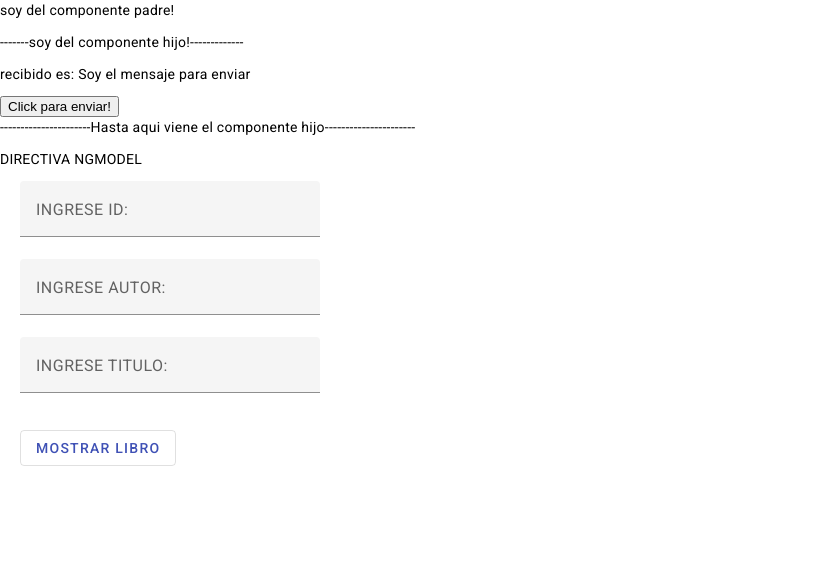
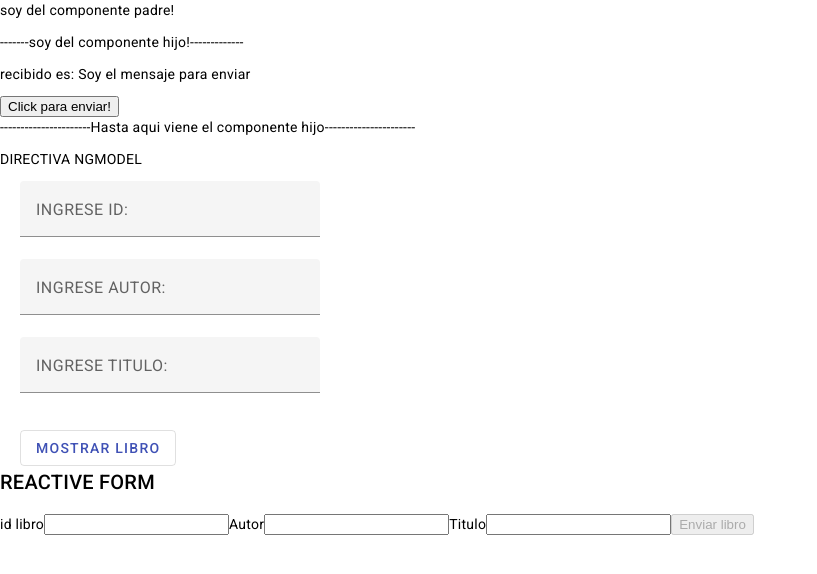
Before and after one commit to santiorjuela1/Frontend, an Angular app in the folder introduction-angular/: page /padre in a window 1280 px wide. Shown: the top 574 px of the page, without its empty margins (0-817 px from the left). Built offline with nearby package versions, Linux system fonts and the light colour scheme.

Commit message:
Reactive formularies

```diff
--- a/introduction-angular/src/app/app.module.ts
+++ b/introduction-angular/src/app/app.module.ts
@@ -5,7 +5,7 @@ import { AppRoutingModule } from './app-routing.module';
 import { AppComponent } from './app.component';
 import { PadreComponent } from './componentes/padre/padre.component';
 import { HijoComponent } from './componentes/hijo/hijo.component';
-import { FormsModule } from '@angular/forms';
+import { FormsModule, ReactiveFormsModule } from '@angular/forms';
 import { BrowserAnimationsModule } from '@angular/platform-browser/animations';
 import {MatButtonModule} from '@angular/material/button';
 import {MatInputModule} from '@angular/material/input';
@@ -26,7 +26,8 @@ import { UserComponent } from './componentes/user/user.component';
     BrowserAnimationsModule,
     MatButtonModule,
     MatInputModule,
-    MatIconModule
+    MatIconModule,
+    ReactiveFormsModule
   ],
   providers: [],
   bootstrap: [AppComponent]
--- a/introduction-angular/src/app/componentes/padre/padre.component.css
+++ b/introduction-angular/src/app/componentes/padre/padre.component.css
@@ -10,3 +10,7 @@
     display: flex;
     width: 300px;
 }
+
+.reactive_form{
+    margin-left: 20hv;
+}
--- a/introduction-angular/src/app/componentes/padre/padre.component.html
+++ b/introduction-angular/src/app/componentes/padre/padre.component.html
@@ -37,3 +37,18 @@
     <button mat-stroked-button color="primary" class="mostrarLibro" (click)="mostrarLibro()">MOSTRAR LIBRO</button>
 
 </section>
+
+<section class="reactive_form">
+<h2>REACTIVE FORM</h2>
+<form [formGroup]="formLibro" (ngSubmit)="enviarLibro()">
+<span>id libro</span>
+<input type="number" formControlName="idLibro">
+<span>Autor</span>
+<input type="text" formControlName="autor">
+<span>Titulo</span>
+<input type="text" formControlName="titulo">
+<button type="submit" [disabled]="formLibro.invalid">Enviar libro</button>
+</form>
+
+
+</section>
--- a/introduction-angular/src/app/componentes/padre/padre.component.ts
+++ b/introduction-angular/src/app/componentes/padre/padre.component.ts
@@ -1,4 +1,5 @@
 import { Component } from '@angular/core';
+import { FormControl, FormGroup, Validators } from '@angular/forms';
 import { Libro } from 'src/models/Libro';
 
 @Component({
@@ -7,6 +8,14 @@ import { Libro } from 'src/models/Libro';
   styleUrls: ['./padre.component.css']
 })
 export class PadreComponent {
+
+  public formLibro = new FormGroup({
+    idLibro : new FormControl(null),
+    autor : new FormControl('', [Validators.required, Validators.minLength(5)]),
+    titulo : new FormControl('', [Validators.required]),
+
+  });
+
   public mensajeParaEnviar : string = "Soy el mensaje para enviar";
 
   public mensajePadre! : string;
@@ -23,4 +32,13 @@ export class PadreComponent {
   public mostrarLibro(){
     console.log(this.libro);
   }
+
+  enviarLibro(){
+    let libro = {
+      idLibro : this.formLibro.get('idLibro')?.value,
+      autor : this.formLibro.get('autor')?.value,
+      titulo : this.formLibro.get('titulo')?.value,
+    }
+    console.log(libro);
+  }
 }
```
